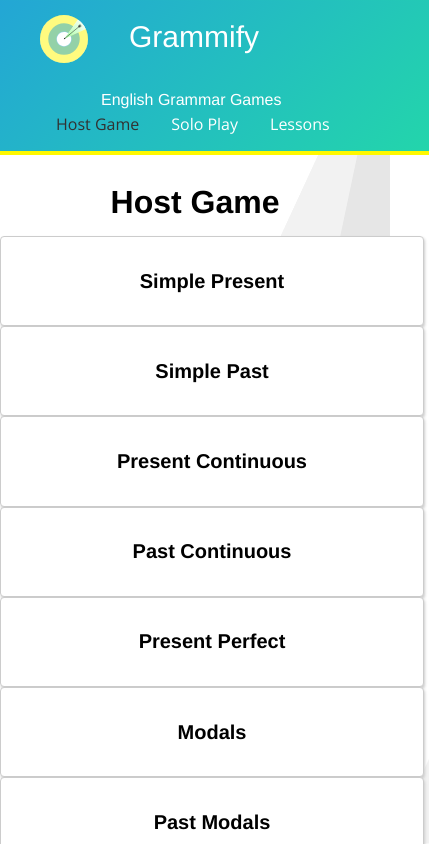
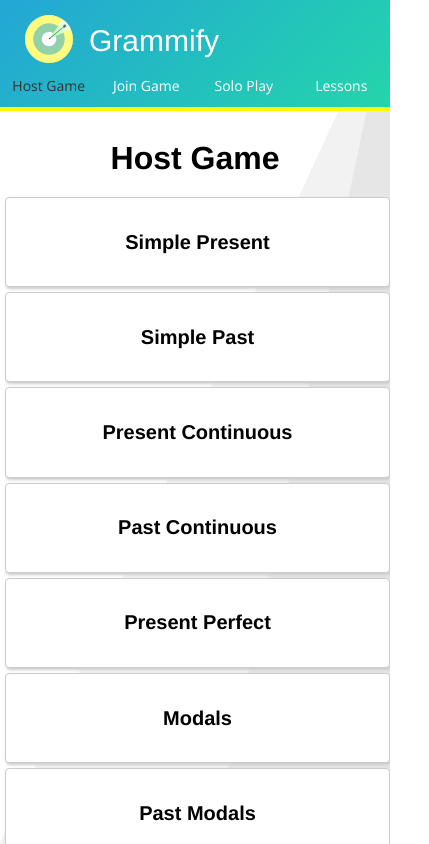
Before and after one commit to vidman22/chat-app, a React (Create React App) app: page /host-game in a window 390 px wide. Shown: the top 844 px of the page, 429 px wide, since content can reach past the window. Built offline with nearby package versions, Linux system fonts and the light colour scheme; no server answers.

Commit message:
responsisveness

```diff
--- a/src/Grammar.json
+++ b/src/Grammar.json
@@ -37,7 +37,7 @@
 			"a" : "always find",
 			"b" : "find always"
 		},{
-			"sentence": "When it rains, it pours",
+			"sentence": "When it rains, it pours.",
 			"a" : "rains",
 			"b" : "rain"
 		},{
--- a/src/components/Carousel/Carousel.css
+++ b/src/components/Carousel/Carousel.css
@@ -1,3 +1,9 @@
+.Carousel {
+	display: inline-block;
+	clear: both;
+	width: 95%;
+}
+
 .Content {
 	display: inline-block;
 	width: 87%;
@@ -16,8 +22,31 @@
 	background-color: none;
 	background: none;
 	color: grey;
+
+	background: white;
 }
 
 .Previous .Next:hover {
 	color: black;
 }
+
+@media screen and (max-width: 640px) {
+
+.Sentence {
+	display: inline-block;
+	width:
+}
+
+.Previous {
+	display: inline-block;
+	border-radius: 50%;
+	float: left;
+}
+.Next{
+	display: inline-block;
+	border-radius: 50%;
+	float: right;
+}
+
+
+}
--- a/src/components/Carousel/Carousel.js
+++ b/src/components/Carousel/Carousel.js
@@ -29,10 +29,10 @@ export default class Carsl extends Component {
 			this.setState({
 				activeSentence: sentences[index].sentence
 			});
-			console.log("repeat");
+
 
 		} if (index === -1 ) {
-			console.log('backward repeat');
+
 			index = 11;
 			this.setState({
 				activeSentence: sentences[index].sentence
@@ -48,17 +48,20 @@ export default class Carsl extends Component {
 
 	render() {
 
-		console.log("state ", this.state);
+
 
 		return (
 			<div className="Carousel">
 
 				<div className="Content">
+					<div className="carouselButtons">
+						<button onClick={() => this.slide(-1)} className="Previous">◀</button>
+						<button onClick={this.slide.bind(this, 1)} className="Next">▶</button>
+					</div>
+				<div className="Sentence">
 					{this.state.activeSentence}
 				</div>
-				<div className="carouselButtons">
-					<button onClick={() => this.slide(-1)} className="Previous">◀</button>
-					<button onClick={this.slide.bind(this, 1)} className="Next">▶</button>
+
 				</div>
 			</div>
 			)
--- a/src/components/Sentence/Sentence.css
+++ b/src/components/Sentence/Sentence.css
@@ -13,10 +13,12 @@
 	margin-top: 5px;
 	font-weight: lighter;
 	display: inline-block;
+	margin-bottom: 0;
 }
 
-
-
+.Sentence input {
+	margin-bottom: 12px;
+}
 
 .enter{
 
--- a/src/components/SoloPlay/SoloPlay.js
+++ b/src/components/SoloPlay/SoloPlay.js
@@ -15,7 +15,7 @@ export default class SoloPlay extends Component {
 			<div className="GamePlay">
 
 				<h2>{this.props.gamename}</h2>
-			  <svg height="40" width="1000">
+			  <svg height="40" width="100%">
 			  <defs>
 			  	<linearGradient id="e" x1="0" y1="0" x2="1000" y2="0" gradientUnits="userSpaceOnUse">
 			  		<stop stopColor="#23A6D5" offset="0" />
--- a/src/components/Tile/Tile.css
+++ b/src/components/Tile/Tile.css
@@ -34,7 +34,8 @@
 
 @media screen and (max-width: 640px) {
 	.Tile {
-		width: 100%;
-		margin: auto;
+		width: 90%;
+		margin: 5px 0 0 5px;
+		clear:both;
 	}
 }
--- a/src/containers/LandingPage.css
+++ b/src/containers/LandingPage.css
@@ -130,43 +130,59 @@ li .last{
 @media screen and (max-width: 640px) {
 	.Header {
 		height: 60%;
-		width: 110%;
+		width: 100%;
 	}
+
+	.Header img {
+	display: inline-block;
+	width: 50px;
+	height: 50px;
+	float: left;
+	margin-top: 14px;
+	margin-left: 24px;
+
+}
 
 	.Header h1 {
 		display: block;
 		text-align: center;
-		margin-left: 40px;
-		margin-bottom: 0px;
+		margin:24px 0px 0px 15px;
 		font-size: 30px;
 	}
 
 	.Header ul {
-		width: 90%;
+		width: 100%;
 		float: left;
-		padding-right: 0px;
-		margin-top: 4px;
+		padding: 0;
+		margin: 12px 0 12px 0;
 	}
 
 	.Header li {
 		display: inline-block;
+		clear: both;
+		text-align: center;
+		font-family: 'Open Sans', sans-serif;
+		width: 25%;
 		margin: 0;
-		font-family: 'Open Sans', sans-serif;
-		padding-right: 16px;
-		margin-left: 12px;
-		padding-left: 4px;
+		font-size: 14px;
+		padding: 0;
 	}
 
+	.Header p{
+		display: none;
+	}
 
 	.Header #first {
 		padding-left: 0;
 	}
 
-	.Header #last {
-		margin-left: 16px;
+	li #last {
+		/*margin-left: 16px;*/
 		border: none;
-		padding-right: 0;
+		margin: none;
+		padding: 0;
 	}
+
 
 }
 
--- a/src/containers/LandingPage.js
+++ b/src/containers/LandingPage.js
@@ -39,6 +39,11 @@ class LandingPage extends Component {
                              activeStyle={{
                                 color:'#323232'}} id='first'>Host Game</NavLink></li>
 
+                            <li><NavLink
+                             to="/join-game"
+                             activeStyle={{
+                                color:'#323232'}}>Join Game</NavLink></li>
+
                              <li><NavLink to={{
                                 pathname: '/solo-play'
                              }}
@@ -50,7 +55,7 @@ class LandingPage extends Component {
                              }}
                              activeStyle={{
                                 color:'#323232'
-                                }}className='last'>Lessons</NavLink></li>
+                                }} id='last'>Lessons</NavLink></li>
                             </ul>
                         </nav>
 
--- a/src/containers/SoloGame/SoloGame.css
+++ b/src/containers/SoloGame/SoloGame.css
@@ -34,16 +34,28 @@
 
 @media screen and (max-width: 640px) {
 
+	.SoloStart {
+		width: 22%
+	}
 	.SoloWaiting {
-		margin-left: 12px;
+		margin-left: 9px;
+		width: 87%;
+	}
+
+	.BackButton {
+
 	}
 
 	.AnswersButton {
+		margin: 0;
+		padding: 0;
 		width: 30%;
-		margin-right: 12px;
+
 	}
 
 	.BackButton {
+		margin: 0;
+		padding: 0;
 		width: 30%;
 	}
 
--- a/src/containers/SoloGame/SoloGame.js
+++ b/src/containers/SoloGame/SoloGame.js
@@ -88,6 +88,7 @@ class SoloGame extends Component {
 					index: scoreIndex
 				});
 			} else {
+
 				scoreIndex++;
 				this.setState({
 					index: scoreIndex,
@@ -112,8 +113,11 @@ class SoloGame extends Component {
 
 	completed() {
 		sentenceIndex = 0;
-		scoreIndex = 0
+		scoreIndex = 0;
+		const activeSentence = this.state.gameSentences[sentenceIndex];
+		console.log("active sentence " , activeSentence);
 		this.setState({
+			activeSentence,
 			index: scoreIndex,
 			completed:null,
 			action: 'answers'
@@ -123,7 +127,7 @@ class SoloGame extends Component {
 	wrongAnswer() {
 		const gameSentences = [...this.state.gameSentences];
 
-		const wrongSentence = gameSentences[scoreIndex];
+		const wrongSentence = gameSentences[sentenceIndex];
 
 		gameSentences.push(wrongSentence);
 		this.setState({
@@ -131,7 +135,7 @@ class SoloGame extends Component {
 		});
 
 		sentenceIndex++;
-		const activeSentence = this.state.gameSentences[scoreIndex];
+		const activeSentence = this.state.gameSentences[sentenceIndex];
 
 		this.setState({
 			activeSentence,
@@ -167,7 +171,7 @@ class SoloGame extends Component {
 				result = (
 					<div>
 				{/*<button onClick={this.props.back}>Back</button>*/}
-				<button onClick={this.button.bind(this)}>Start</button>
+				<button className="SoloStart" onClick={this.button.bind(this)}>Start</button>
 			</div>
 
 
@@ -209,7 +213,7 @@ class SoloGame extends Component {
 		return(
 			<div className="SoloWaiting">
 				<button className="BackButton" onClick={this.props.back}>{"<"} Back</button>
-				{this.state.action !=='answers' ? <button className="AnswersButton" onClick={this.answers.bind(this)}>Answers {">"}</button> : null}
+				{this.state.action !=='answers' ? <button className="AnswersButton" onClick={this.answers.bind(this)}>Answ {">"}</button> : null}
 				<h1>{this.props.gamename}</h1>
 				{this.addComponent()}
 			</div>
```
